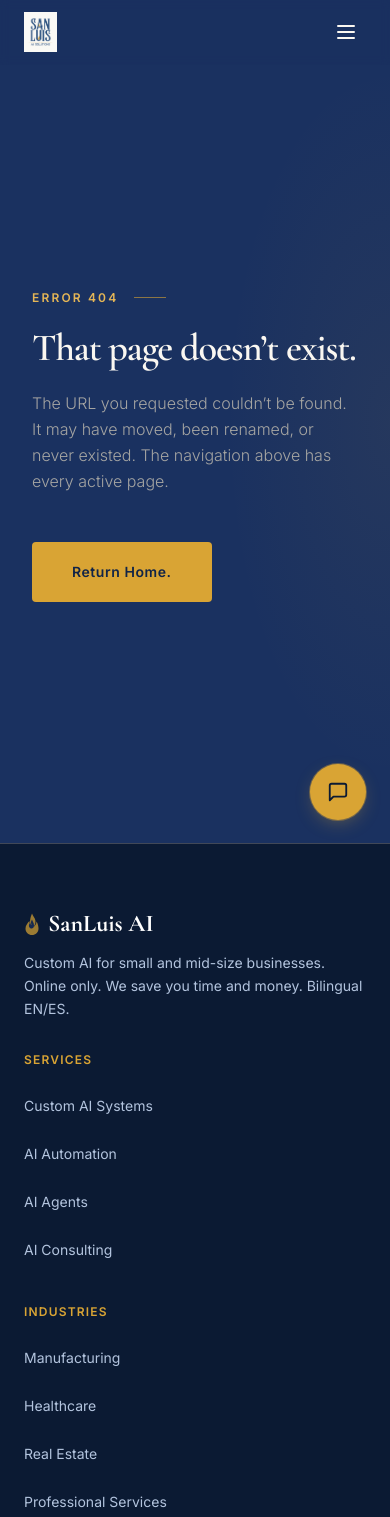
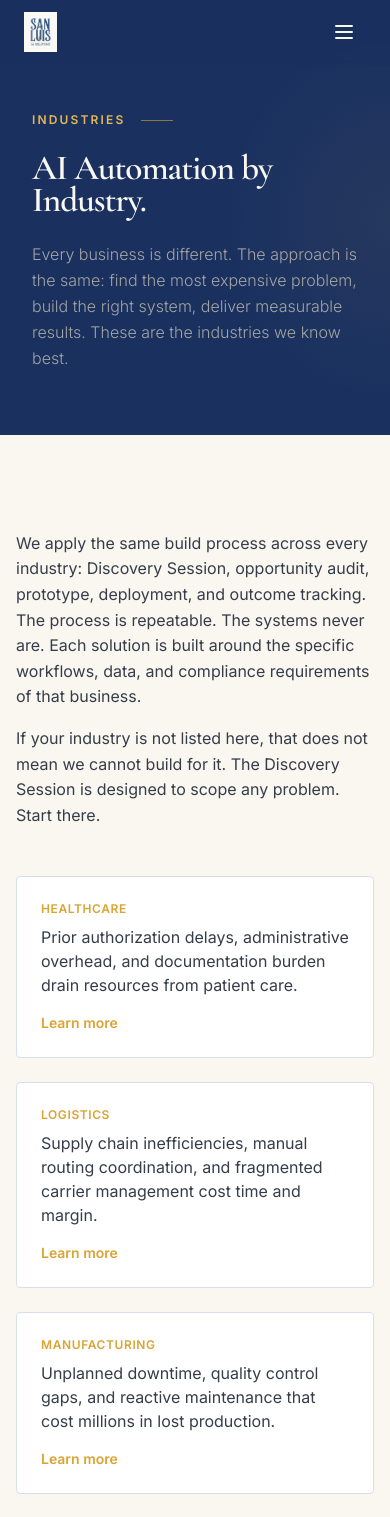
Before and after one commit to SanLuis-AI-Solutions/sanluisai-portfolio, a Next.js app: page /industries in a window 390 px wide. Before the commit this address had no page. Shown: the top 1517 px of the page. Built offline with nearby package versions, Linux system fonts and the light colour scheme.

Commit message:
fix: Phase 3 blockers -- industries hub, chat removal, mobile nav

```diff
--- a/app/ClientLayout.tsx
+++ b/app/ClientLayout.tsx
@@ -2,13 +2,11 @@
 
 import { type ReactNode } from 'react'
 import { MotionPreferenceProvider } from '@/components/MotionPreferenceProvider'
-import ChatBot from '@/components/ChatBot'
 
 export default function ClientLayout({ children }: { children: ReactNode }) {
   return (
     <MotionPreferenceProvider>
       {children}
-      <ChatBot />
     </MotionPreferenceProvider>
   )
 }
--- /dev/null
+++ b/app/industries/page.tsx
@@ -0,0 +1,126 @@
+import Link from 'next/link'
+import type { Metadata } from 'next'
+import PageHeader from '@/components/PageHeader'
+import AnimatedSection from '@/components/AnimatedSection'
+import Diamond from '@/components/Diamond'
+
+export const metadata: Metadata = {
+  title: 'AI Automation by Industry. SanLuis AI Solutions',
+  description: 'Custom AI automation built for manufacturing, healthcare, real estate, professional services, retail, and logistics. Same build process. Every system built for the specific constraints of that business.',
+  openGraph: {
+    title: 'AI Automation by Industry. SanLuis AI Solutions',
+    description: 'Custom AI automation built for your industry. Houston-based, fixed-price, you own the code.',
+    url: 'https://sanluisai-portfolio.vercel.app/industries',
+    siteName: 'SanLuis AI Solutions',
+    images: [{ url: '/generated/og-default.png', width: 1200, height: 630 }],
+    locale: 'en_US',
+    type: 'website',
+  },
+}
+
+const industries = [
+  {
+    name: 'Healthcare',
+    href: '/industries/healthcare',
+    problem: 'Prior authorization delays, administrative overhead, and documentation burden drain resources from patient care.',
+  },
+  {
+    name: 'Logistics',
+    href: '/industries/logistics',
+    problem: 'Supply chain inefficiencies, manual routing coordination, and fragmented carrier management cost time and margin.',
+  },
+  {
+    name: 'Manufacturing',
+    href: '/industries/manufacturing',
+    problem: 'Unplanned downtime, quality control gaps, and reactive maintenance that cost millions in lost production.',
+  },
+  {
+    name: 'Professional Services',
+    href: '/industries/professional-services',
+    problem: 'Manual document review, untracked billable time, and slow client onboarding that burn capacity and revenue.',
+  },
+  {
+    name: 'Real Estate',
+    href: '/industries/real-estate',
+    problem: 'Leads that go cold, manual CMA preparation, and follow-up delays that cost deals every day.',
+  },
+  {
+    name: 'Retail',
+    href: '/industries/retail',
+    problem: 'Inconsistent customer service, manual demand planning, and pricing guesswork that erodes margin.',
+  },
+]
+
+export default function Page() {
+  return (
+    <>
+      <PageHeader
+        eyebrow="Industries"
+        title="AI Automation by Industry."
+        description="Every business is different. The approach is the same: find the most expensive problem, build the right system, deliver measurable results. These are the industries we know best."
+      />
+
+      <section className="bg-bone-50 min-h-screen px-4 sm:px-6 lg:px-8 py-24">
+        <div className="max-w-7xl mx-auto">
+          <AnimatedSection delay={0}>
+            <p className="sl-body max-w-prose mb-4">
+              We apply the same build process across every industry: Discovery Session, opportunity audit,
+              prototype, deployment, and outcome tracking. The process is repeatable. The systems never are.
+              Each solution is built around the specific workflows, data, and compliance requirements of
+              that business.
+            </p>
+            <p className="sl-body max-w-prose mb-12">
+              If your industry is not listed here, that does not mean we cannot build for it.
+              The Discovery Session is designed to scope any problem. Start there.
+            </p>
+          </AnimatedSection>
+
+          <div className="grid grid-cols-1 md:grid-cols-2 lg:grid-cols-3 gap-6 mb-16">
+            {industries.map((ind, i) => (
+              <AnimatedSection key={ind.name} delay={0.1 * (i % 3)}>
+                <Link
+                  href={ind.href}
+                  className="block bg-white border border-navy-200 rounded p-6 hover:border-gold-500 hover:shadow-2 transition-all duration-200 group h-full"
+                >
+                  <div className="font-sans text-xs font-semibold uppercase tracking-wider text-gold-600 mb-2">
+                    {ind.name}
+                  </div>
+                  <p className="sl-body-sm">
+                    {ind.problem}
+                  </p>
+                  <div className="mt-4 font-sans text-sm font-semibold text-gold-600 group-hover:text-gold-700 underline decoration-transparent group-hover:decoration-gold-600 transition-all">
+                    Learn more
+                  </div>
+                </Link>
+              </AnimatedSection>
+            ))}
+          </div>
+        </div>
+      </section>
+
+      <section className="bg-navy-900 py-20">
+        <div className="max-w-3xl mx-auto px-4 sm:px-6 lg:px-8 text-center">
+          <h2 className="font-display text-2xl md:text-3xl text-bone-50 mb-4">Not sure where to start?</h2>
+          <p className="font-sans text-base md:text-lg font-light text-bone-300/70 mb-8">
+            Start with a $300 Discovery Session. 60 minutes. Clear roadmap. If we find fewer than three
+            high-impact opportunities, you do not pay.
+          </p>
+          <div className="flex flex-col sm:flex-row gap-4 justify-center">
+            <Link
+              href="/booking"
+              className="inline-flex items-center justify-center font-sans text-sm font-semibold tracking-[0.04em] px-8 py-4 bg-bone-50 text-navy-800 hover:bg-gold-500 hover:text-navy-900 transition-all duration-220 rounded"
+            >
+              Book a Discovery Session.
+            </Link>
+            <a
+              href="mailto:contact@sanluisai.com"
+              className="inline-flex items-center justify-center font-sans text-sm font-semibold tracking-[0.04em] px-8 py-4 border border-bone-300/30 text-bone-50 hover:border-gold-500 hover:text-gold-500 transition-all duration-220 rounded"
+            >
+              contact@sanluisai.com
+            </a>
+          </div>
+        </div>
+      </section>
+    </>
+  )
+}
--- a/components/Nav.tsx
+++ b/components/Nav.tsx
@@ -1,6 +1,6 @@
 'use client'
 
-import { useState, useEffect } from 'react'
+import { useState, useEffect, useCallback, useRef } from 'react'
 
 const links = [
   { label: 'Services', href: '/services' },
@@ -13,9 +13,9 @@
 export default function Nav() {
   const [scrolled, setScrolled] = useState(false)
   const [open, setOpen] = useState(false)
+  const navRef = useRef<HTMLDivElement>(null)
 
   useEffect(() => {
-    // On sub-pages, start in scrolled (light) state immediately
     if (window.location.pathname !== '/') {
       setScrolled(true)
     }
@@ -24,8 +24,18 @@
     return () => window.removeEventListener('scroll', h)
   }, [])
 
+  const close = useCallback(() => setOpen(false), [])
+
+  useEffect(() => {
+    if (!open) return
+    const handleKey = (e: KeyboardEvent) => { if (e.key === 'Escape') close() }
+    document.addEventListener('keydown', handleKey)
+    return () => document.removeEventListener('keydown', handleKey)
+  }, [open, close])
+
   return (
     <nav
+      ref={navRef}
       className={`fixed top-0 left-0 right-0 z-50 transition-all duration-300 ${
         scrolled
           ? 'bg-bone-50/85 backdrop-blur-md border-b border-navy-200/60 shadow-1'
@@ -53,21 +63,59 @@
           }`}>Book a Discovery Session.</a>
           <a href="tel:+18327790033" className={`font-sans text-xs tracking-wider whitespace-nowrap transition-colors duration-300 ${scrolled ? 'text-fg3 hover:text-navy-800' : 'text-bone-400/60 hover:text-bone-200'}`}>(832) 779-0033</a>
         </div>
-        <button onClick={() => setOpen(!open)} className="md:hidden p-2" aria-label="Toggle menu">
-          <svg className={`w-6 h-6 transition-colors duration-300 ${scrolled ? 'text-navy-800' : 'text-bone-50'}`} fill="none" stroke="currentColor" viewBox="0 0 24 24">
-            {open ? <path strokeLinecap="round" strokeLinejoin="round" strokeWidth={2} d="M6 18L18 6M6 6l12 12" /> : <path strokeLinecap="round" strokeLinejoin="round" strokeWidth={2} d="M4 6h16M4 12h16M4 18h16" />}
+        <button onClick={() => setOpen(!open)} className="md:hidden p-2 min-h-[44px] min-w-[44px] flex items-center justify-center" aria-label={open ? 'Close menu' : 'Open menu'}>
+          <svg className={`w-6 h-6 transition-all duration-200 ${scrolled ? 'text-navy-800' : 'text-bone-50'}`} fill="none" stroke="currentColor" viewBox="0 0 24 24">
+            {open ? (
+              <path strokeLinecap="round" strokeLinejoin="round" strokeWidth={2} d="M6 18L18 6M6 6l12 12" />
+            ) : (
+              <path strokeLinecap="round" strokeLinejoin="round" strokeWidth={2} d="M4 6h16M4 12h16M4 18h16" />
+            )}
           </svg>
         </button>
       </div>
       {open && (
-        <div className={`md:hidden border-t ${scrolled ? 'border-navy-200 bg-bone-50' : 'border-bone-300/20 bg-navy-800'}`}>
-          <div className="flex flex-col gap-4 px-6 py-6">
-            {links.map(l => (
-              <a key={l.label} href={l.href} className={`font-sans text-base transition-colors duration-200 py-3 min-h-[44px] flex items-center ${scrolled ? 'text-fg2 hover:text-navy-800' : 'text-bone-300/80 hover:text-bone-50'}`} onClick={() => setOpen(false)}>{l.label}</a>
-            ))}
-            <a href="/booking" className={`font-sans text-sm font-semibold text-center tracking-[0.04em] px-6 py-3 transition-all duration-220 rounded mt-2 ${
-              scrolled ? 'bg-navy-900 text-white hover:bg-navy-800' : 'bg-bone-50 text-navy-800 hover:bg-gold-500'
-            }`}>Book a Discovery Session.</a>
+        <div
+          className="md:hidden fixed inset-0 top-16 z-40"
+          onClick={close}
+          style={{ backgroundColor: 'rgba(11, 26, 51, 0.6)' }}
+        >
+          <div
+            className={`border-t ${scrolled ? 'border-navy-200 bg-bone-50' : 'border-bone-300/20 bg-navy-800'} shadow-2`}
+            onClick={(e) => e.stopPropagation()}
+          >
+            <div className="flex flex-col gap-2 px-6 py-6">
+              {links.map(l => (
+                <a
+                  key={l.label}
+                  href={l.href}
+                  className={`font-sans text-base transition-colors duration-200 min-h-[48px] flex items-center px-3 rounded hover:bg-white/10 ${
+                    scrolled ? 'text-fg2 hover:text-navy-800 hover:bg-navy-100/50' : 'text-bone-300/80 hover:text-bone-50'
+                  }`}
+                  onClick={close}
+                >
+                  {l.label}
+                </a>
+              ))}
+              <div className="h-px bg-current opacity-10 my-2" />
+              <a
+                href="tel:+18327790033"
+                className={`font-sans text-sm transition-colors duration-200 min-h-[48px] flex items-center px-3 rounded hover:bg-white/10 ${
+                  scrolled ? 'text-fg3 hover:text-navy-800 hover:bg-navy-100/50' : 'text-bone-400/70 hover:text-bone-200'
+                }`}
+                onClick={close}
+              >
+                (832) 779-0033
+              </a>
+              <a
+                href="/booking"
+                className={`font-sans text-sm font-semibold text-center tracking-[0.04em] px-6 py-3 transition-all duration-220 rounded mt-2 min-h-[48px] flex items-center justify-center ${
+                  scrolled ? 'bg-navy-900 text-white hover:bg-navy-800' : 'bg-bone-50 text-navy-800 hover:bg-gold-500'
+                }`}
+                onClick={close}
+              >
+                Book a Discovery Session.
+              </a>
+            </div>
           </div>
         </div>
       )}
```
